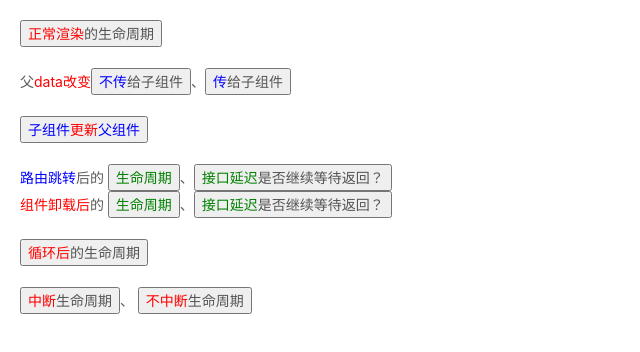
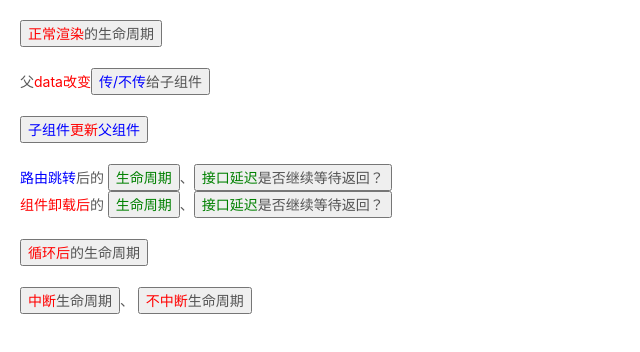
Before and after one commit to caozhengqian/vue2-struggle, a Vue app: page /life/index in a window 1280 px wide. Shown: the top 352 px of the page, without its empty margins (0-640 px from the left). Built offline with nearby package versions, Linux system fonts and the light colour scheme.

Commit message:
add 完善传给子组件

```diff
--- a/src/views/life/DataLifeNotToSon/Son1.vue
+++ b/src/views/life/DataLifeNotToSon/Son1.vue
@@ -9,6 +9,9 @@
     </p>
     <p v-else>
       toSonUseTIf111
+    </p>
+    <p class="blue">
+      不要尝试改变props的值，会报错，应该用本类的data接下来修改。
     </p>
     <GrandSon1 />
   </div>
--- a/src/views/life/Life.vue
+++ b/src/views/life/Life.vue
@@ -9,11 +9,7 @@
     <!--    data改变对组件的影响-->
     父<span class="red">data改变</span>
     <button @click="_dataLifeNotToSon">
-      <span class="blue">不传</span>给子组件
-    </button>
-    <span>、</span>
-    <button @click="_dataLifeToSon">
-      <span class="blue">传</span>给子组件
+      <span class="blue">传/不传</span>给子组件
     </button>
     <br />
     <br />
```
